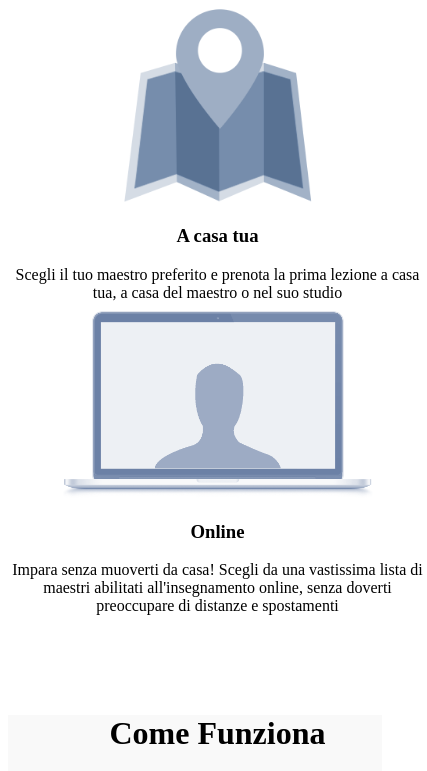
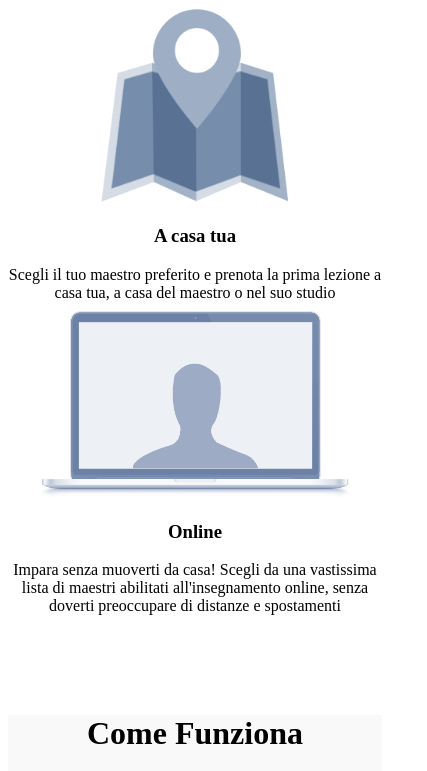
Before and after one commit to valentina891/html-css-resp-wannabe, a plain HTML site: page index.html in a window 390 px wide. Shown: the part 152-923 px from the top of the page, 427 px wide, since content can reach past the window. Drawn offline with Linux system fonts and the light colour scheme.

Commit message:
Correzione con Fabiola

```diff
--- a/style.css
+++ b/style.css
@@ -75,31 +75,25 @@ img {
 
 @media screen and (max-width:419px) {
 .row {
-    width: 419px;
+    width: 100%;
     margin-left: auto;
     margin-right: auto;
     margin-top: 100px;
 }
-}
 
-@media screen and (max-width:419px) {
     #lezioni .row>.left,
     #lezioni .row>.right {
     width: 100%;
     float: left;
 }
-}
 
-@media screen and (max-width:419px) {
     #steps .row>.left,
     #steps .row>.central,
     #steps .row>.right {
     float: left;
     width: 100%;
 }
-}
 
-@media screen and (max-width:419px) {
     #why .row>.first,
     #why .row>.second,
     #why .row>.third {
```
